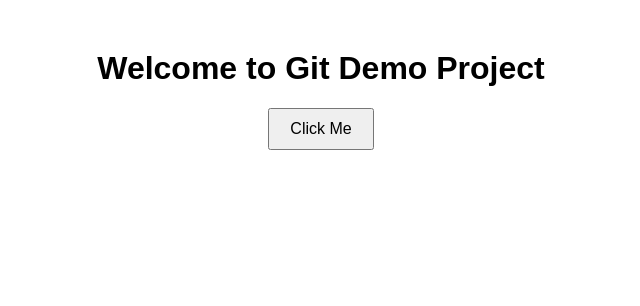
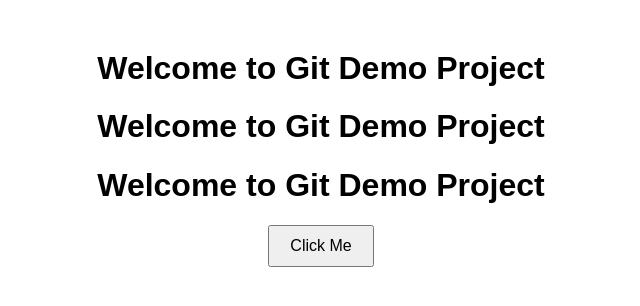
Before and after one commit to maliikabdi/git-demo-project, a plain HTML site: page index.html in a window 1280 px wide. Shown: the whole page, without its empty margins (319-959 px from the left). Drawn offline with Linux system fonts and the light colour scheme.

Commit message:
added two heads

```diff
--- a/index.html
+++ b/index.html
@@ -8,6 +8,8 @@
 </head>
 <body>
     <h1>Welcome to Git Demo Project</h1>
+    <h1>Welcome to Git Demo Project</h1>
+    <h1>Welcome to Git Demo Project</h1>
     <button id="clickMe">Click Me</button>
     <script src="script.js"></script>
 </body>
```
